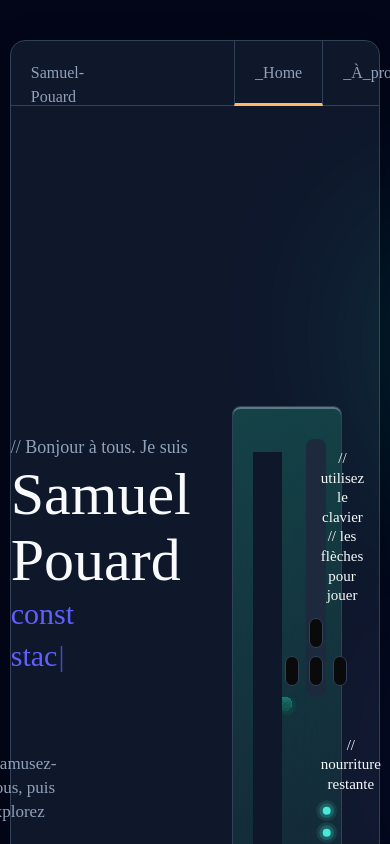
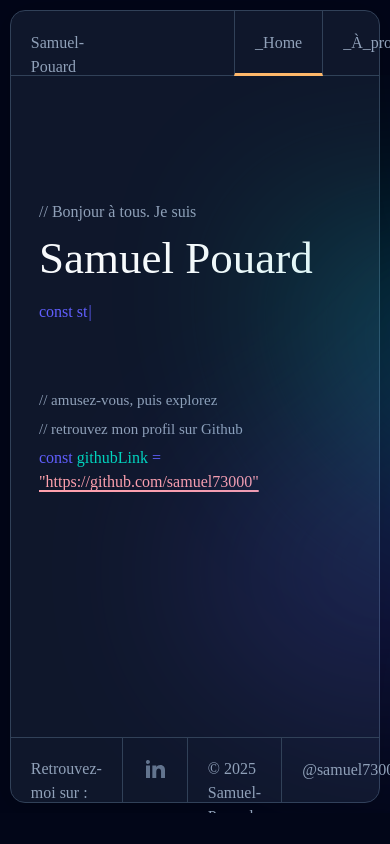
Before and after one commit to samuel73000/Portfolio-v4, a Next.js app: page / in a window 390 px wide. Shown: the top 844 px of the page. Built offline with nearby package versions, Linux system fonts and the light colour scheme.

Commit message:
home responsive

```diff
--- a/src/styles/Globals.css
+++ b/src/styles/Globals.css
@@ -43,3 +43,10 @@ a {
   flex-direction: column;
   border: 1px solid var(--theme-theme-stroke, #314158);
 }
+
+
+@media (max-width: 1024px) {
+  .main-container {
+    margin: 10px auto;
+  }
+}
--- a/src/styles/Home.css
+++ b/src/styles/Home.css
@@ -263,3 +263,96 @@
   margin-top: 200px;
   margin-left: 5vw;
 }
+
+/*!!!!!!!!!!!!!!!!!!!!!!!!!!! responsive!!!!!!!!!!!!!!!!!! */
+
+@media (max-width: 1024px) {
+   .effet-green-home,
+  .effet-bleu-home {
+    top: 8%;
+    left: 20%;
+  }
+  .effet-bleu-home {
+    top: 10%;
+    left: 0%;
+  }
+
+  /* !!!!!!!!!!!!!!!!!!!!!!!!!!!!!!!!texte et titre!!!!!!!!!!!!!!!!!!!! */
+  .container-home-all {
+    height:600px;
+  }
+  .container-home-text {
+    width: 80%;
+    height: 90%;
+    gap: 55px;
+  }
+  .container-home-text-content-1-text-1 {
+    font-size: var(--font-size-body-lg, 16px);
+  }
+
+  .container-home-text-content-1-text-2 {
+    font-size: var(--font-size-heading-h1, 45px);
+  }
+
+  .container-home-text-content-1-text-3 {
+    font-size: var(--font-size-heading-h4, 16px);
+    width:80vw;
+  }
+
+  .container-home-text-content-2-text-1 {
+    font-size: var(--font-size-body-md, 15px);
+    width: 80vw;
+  }
+  .container-home-text-content-2-text-2 {
+    font-size: var(--font-size-body-md, 16px);
+  }
+  .span-home-2 {
+    font-size: var(--font-size-body-md, 16px);
+  }
+  .span-home-3 {
+    font-size: var(--font-size-body-md, 16px);
+  }
+
+
+
+
+
+
+
+
+
+
+
+
+
+
+
+
+
+
+
+
+
+
+
+
+
+
+
+
+
+
+
+
+
+
+  .container-home-game {
+    display: none;
+  }
+
+
+
+
+
+
+}
--- a/src/styles/components/Header.css
+++ b/src/styles/components/Header.css
@@ -1,4 +1,4 @@
-.header-all-container{
+.header-all-container {
   display: flex;
   justify-content: space-between;
   align-items: center;
@@ -7,15 +7,13 @@
   border-bottom: 1px solid var(--theme-theme-stroke, #314158);
   height: 65px;
 }
-.header-nav-container{
+.header-nav-container {
   display: flex;
   flex-direction: row;
 }
 
-
-
-.header-nav-name{
-color: var(--theme-foreground, #90A1B9);
+.header-nav-name {
+  color: var(--theme-foreground, #90a1b9);
   font-family: var(--font-family-text, "Fira Code");
   font-size: var(--font-size-body-md, 16px);
   font-style: normal;
@@ -25,8 +23,8 @@ height: 65px;
   align-content: center;
   padding: 20px 150px 20px 20px;
 }
-.header-nav-hello{
-    color: var(--theme-foreground, #90A1B9);
+.header-nav-hello {
+  color: var(--theme-foreground, #90a1b9);
   font-family: var(--font-family-text, "Fira Code");
   font-size: var(--font-size-body-md, 16px);
   font-style: normal;
@@ -38,8 +36,8 @@ height: 65px;
   align-content: center;
   padding: 20px;
 }
-.header-nav-about-me{
-    color: var(--theme-foreground, #90A1B9);
+.header-nav-about-me {
+  color: var(--theme-foreground, #90a1b9);
   font-family: var(--font-family-text, "Fira Code");
   font-size: var(--font-size-body-md, 16px);
   font-style: normal;
@@ -49,8 +47,8 @@ height: 65px;
   align-content: center;
   padding: 20px;
 }
-.header-nav-projects{
-    color: var(--theme-foreground, #90A1B9);
+.header-nav-projects {
+  color: var(--theme-foreground, #90a1b9);
   font-family: var(--font-family-text, "Fira Code");
   font-size: var(--font-size-body-md, 16px);
   font-style: normal;
@@ -62,8 +60,8 @@ height: 65px;
   align-content: center;
   padding: 20px;
 }
-.header-nav-contact{
-    color: var(--theme-foreground, #90A1B9);
+.header-nav-contact {
+  color: var(--theme-foreground, #90a1b9);
   font-family: var(--font-family-text, "Fira Code");
   font-size: var(--font-size-body-md, 16px);
   font-style: normal;
@@ -76,5 +74,5 @@ padding: 20px;
 }
 
 .active {
-    border-bottom: 3px solid var(--primary-background, #FFB86A);
+  border-bottom: 3px solid var(--primary-background, #ffb86a);
 }
```
Also changed, not shown: src/app/components/Header.js (+7 -3 lines). Lines whose indentation alone changed are shown as unchanged.
